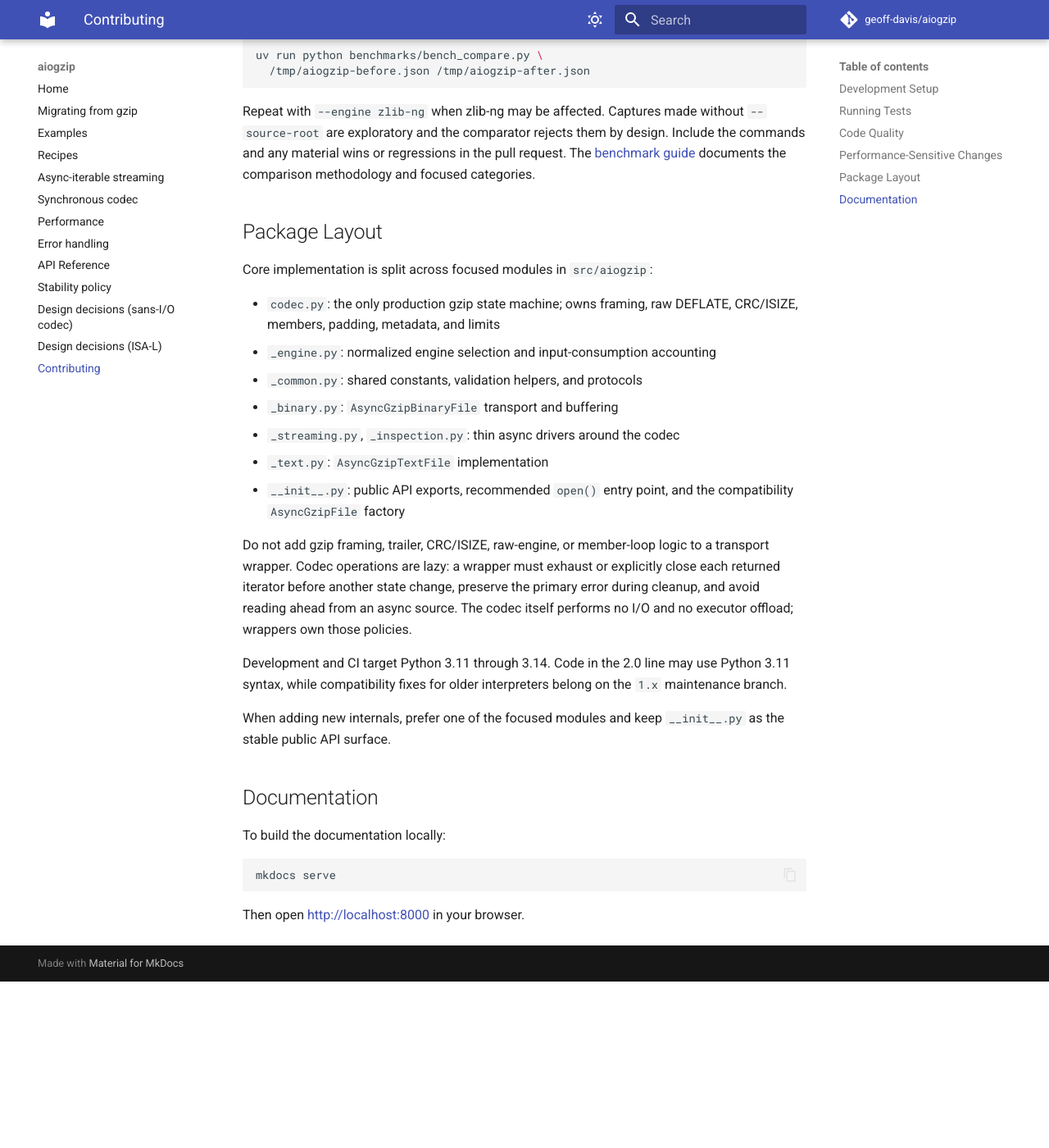
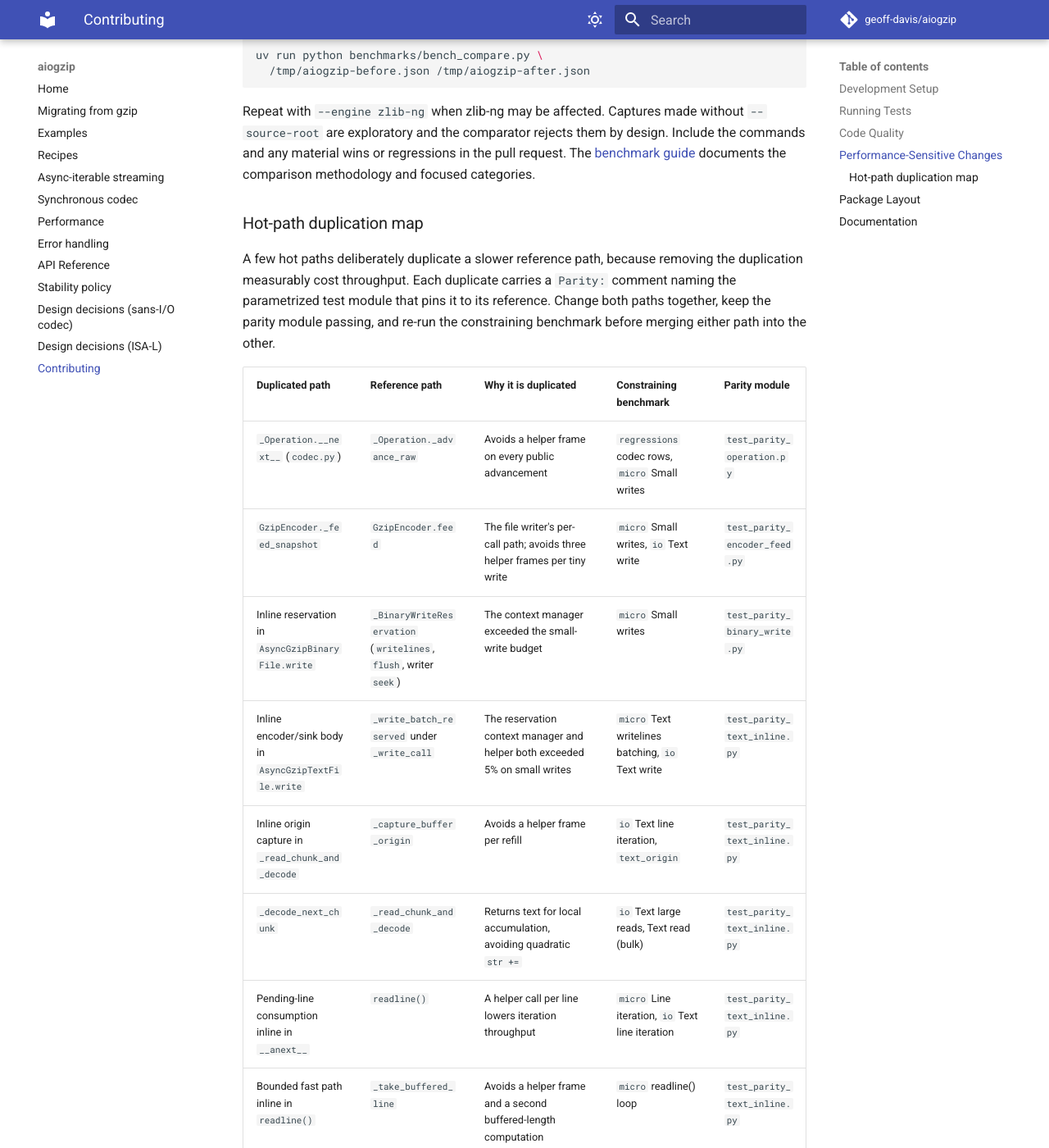
Before and after one commit to geoff-davis/aiogzip, an MkDocs documentation site: the page built from docs/contributing.md, in a window 1280 px wide and 1400 px high, scrolled down 1651 px. Shown: the whole window at 82% size. Built offline with MkDocs 1.6.1 and Material for MkDocs 9.7.7, drawn with Linux system fonts in a browser that asks for light colours; comment, search, counter and statistics services are not loaded; the version menu is left out; before the commit the page ends 2848 px from its top, so only the background shows below that.

Commit message:
Docs: Add the hot-path duplication map to the contributing guide
Plan §13.1 (G13). A "Hot-path duplication map" under Performance-Sensitive
Changes lists each retained duplicate, its reference path, why it exists,
the benchmark that constrains it and the parity module that pins it, so
contributors change both paths together and re-measure before merging them.

🤖 Generated with [Claude Code](https://claude.com/claude-code)

Co-Authored-By: Claude Opus 5.5 <noreply@anthropic.com>
Claude-Session: https://claude.ai/code/session_016d34WUJ3chyVonxns6H5y6

```diff
--- a/docs/contributing.md
+++ b/docs/contributing.md
@@ -85,6 +85,25 @@ commands and any material wins or regressions in the pull request. The
 [benchmark guide](https://github.com/geoff-davis/aiogzip/tree/main/benchmarks)
 documents the comparison methodology and focused categories.
 
+### Hot-path duplication map
+
+A few hot paths deliberately duplicate a slower reference path, because
+removing the duplication measurably cost throughput. Each duplicate carries a
+`Parity:` comment naming the parametrized test module that pins it to its
+reference. Change both paths together, keep the parity module passing, and
+re-run the constraining benchmark before merging either path into the other.
+
+| Duplicated path | Reference path | Why it is duplicated | Constraining benchmark | Parity module |
+| --- | --- | --- | --- | --- |
+| `_Operation.__next__` (`codec.py`) | `_Operation._advance_raw` | Avoids a helper frame on every public advancement | `regressions` codec rows, `micro` Small writes | `test_parity_operation.py` |
+| `GzipEncoder._feed_snapshot` | `GzipEncoder.feed` | The file writer's per-call path; avoids three helper frames per tiny write | `micro` Small writes, `io` Text write | `test_parity_encoder_feed.py` |
+| Inline reservation in `AsyncGzipBinaryFile.write` | `_BinaryWriteReservation` (`writelines`, `flush`, writer `seek`) | The context manager exceeded the small-write budget | `micro` Small writes | `test_parity_binary_write.py` |
+| Inline encoder/sink body in `AsyncGzipTextFile.write` | `_write_batch_reserved` under `_write_call` | The reservation context manager and helper both exceeded 5% on small writes | `micro` Text writelines batching, `io` Text write | `test_parity_text_inline.py` |
+| Inline origin capture in `_read_chunk_and_decode` | `_capture_buffer_origin` | Avoids a helper frame per refill | `io` Text line iteration, `text_origin` | `test_parity_text_inline.py` |
+| `_decode_next_chunk` | `_read_chunk_and_decode` | Returns text for local accumulation, avoiding quadratic `str +=` | `io` Text large reads, Text read (bulk) | `test_parity_text_inline.py` |
+| Pending-line consumption inline in `__anext__` | `readline()` | A helper call per line lowers iteration throughput | `micro` Line iteration, `io` Text line iteration | `test_parity_text_inline.py` |
+| Bounded fast path inline in `readline()` | `_take_buffered_line` | Avoids a helper frame and a second buffered-length computation | `micro` readline() loop | `test_parity_text_inline.py` |
+
 ## Package Layout
 
 Core implementation is split across focused modules in `src/aiogzip`:
```
